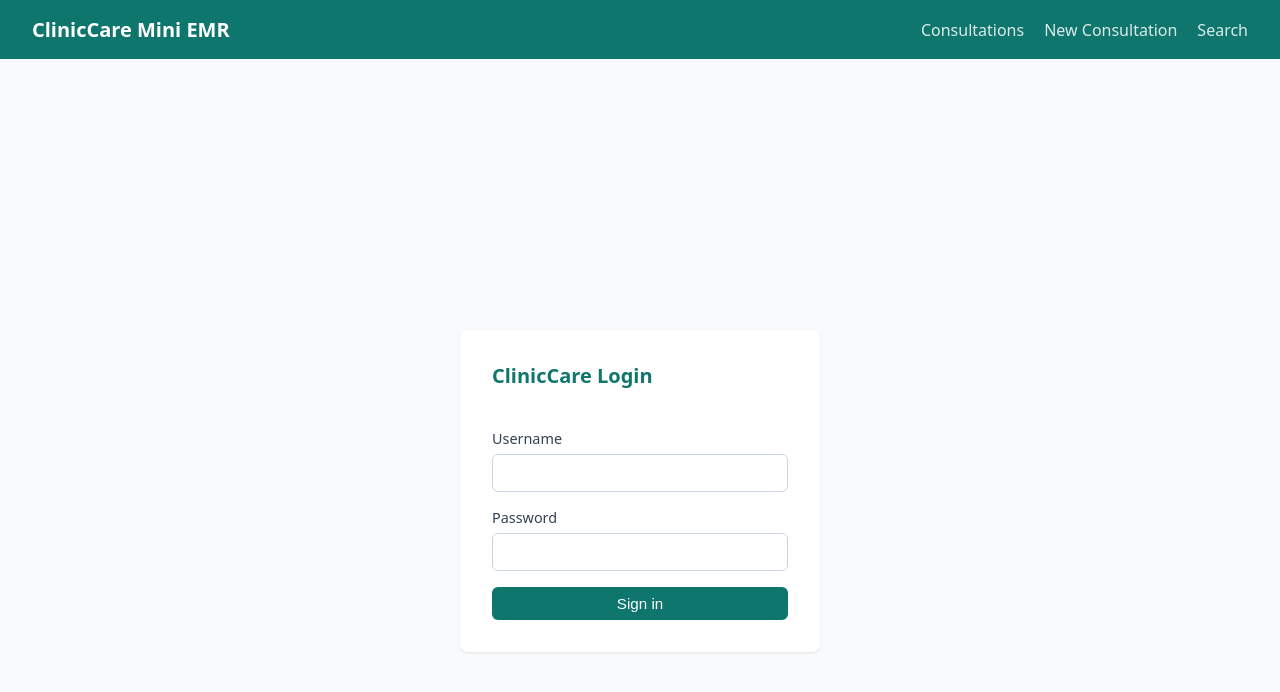
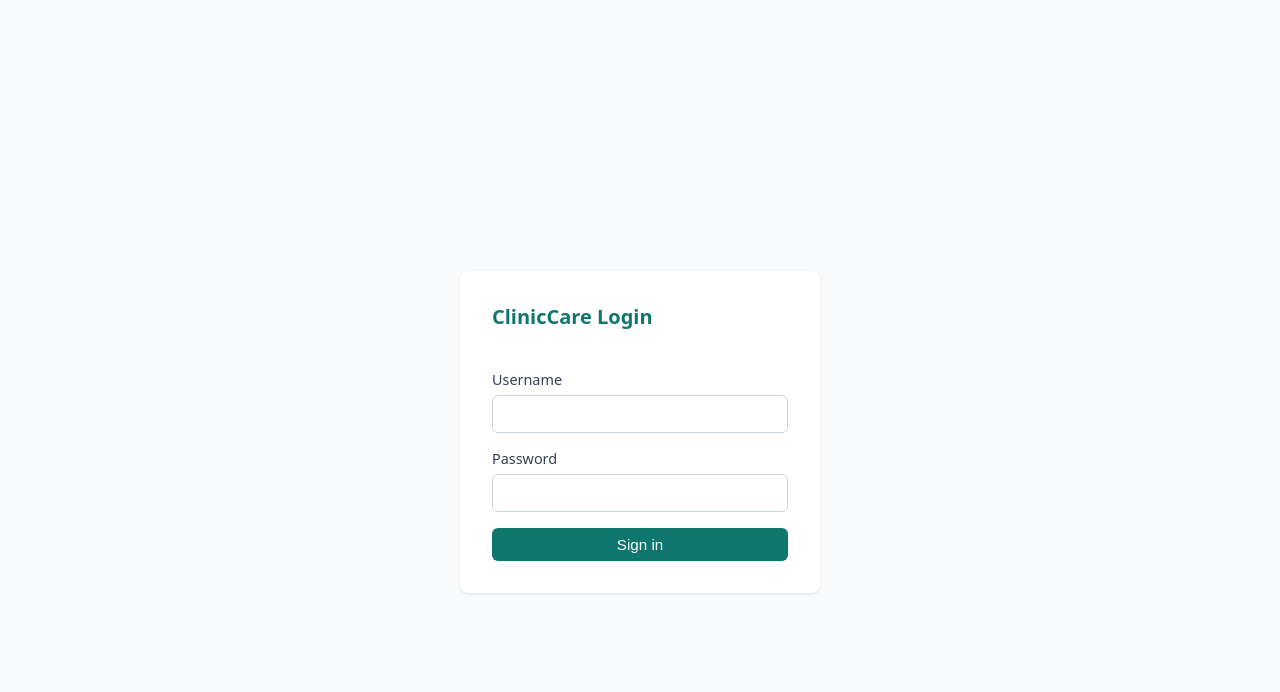
Before and after one commit to nttrung2406/clinic_care, a Nuxt app in the folder frontend/: page /login in a window 1280 px wide. Shown: the top 692 px of the page. Built offline with nearby package versions, Linux system fonts and the light colour scheme.

Commit message:
Add logout functionality

```diff
--- a/frontend/app.vue
+++ b/frontend/app.vue
@@ -1,11 +1,12 @@
 <template>
   <div class="app-shell">
-    <header class="app-header">
+    <header v-if="isLoggedIn" class="app-header">
       <h1>ClinicCare Mini EMR</h1>
       <nav>
         <NuxtLink to="/consultations">Consultations</NuxtLink>
         <NuxtLink to="/consultations/new">New Consultation</NuxtLink>
         <NuxtLink to="/search">Search</NuxtLink>
+        <a href="#" @click.prevent="onLogout">Logout</a>
       </nav>
     </header>
     <main class="app-main">
@@ -13,6 +14,15 @@
     </main>
   </div>
 </template>
+
+<script setup lang="ts">
+const { isLoggedIn, logout } = useAuth()
+
+async function onLogout() {
+  logout()
+  await navigateTo('/login')
+}
+</script>
 
 <style>
 * {
```
